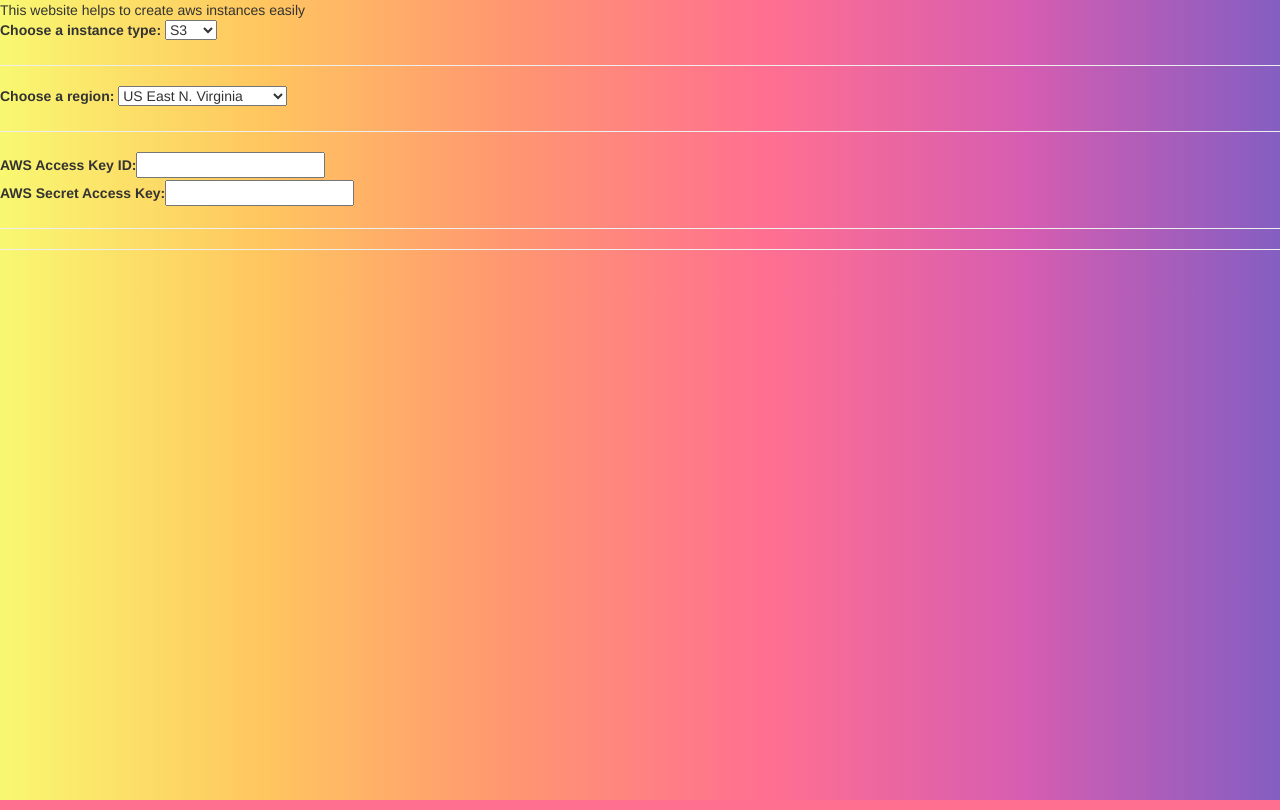
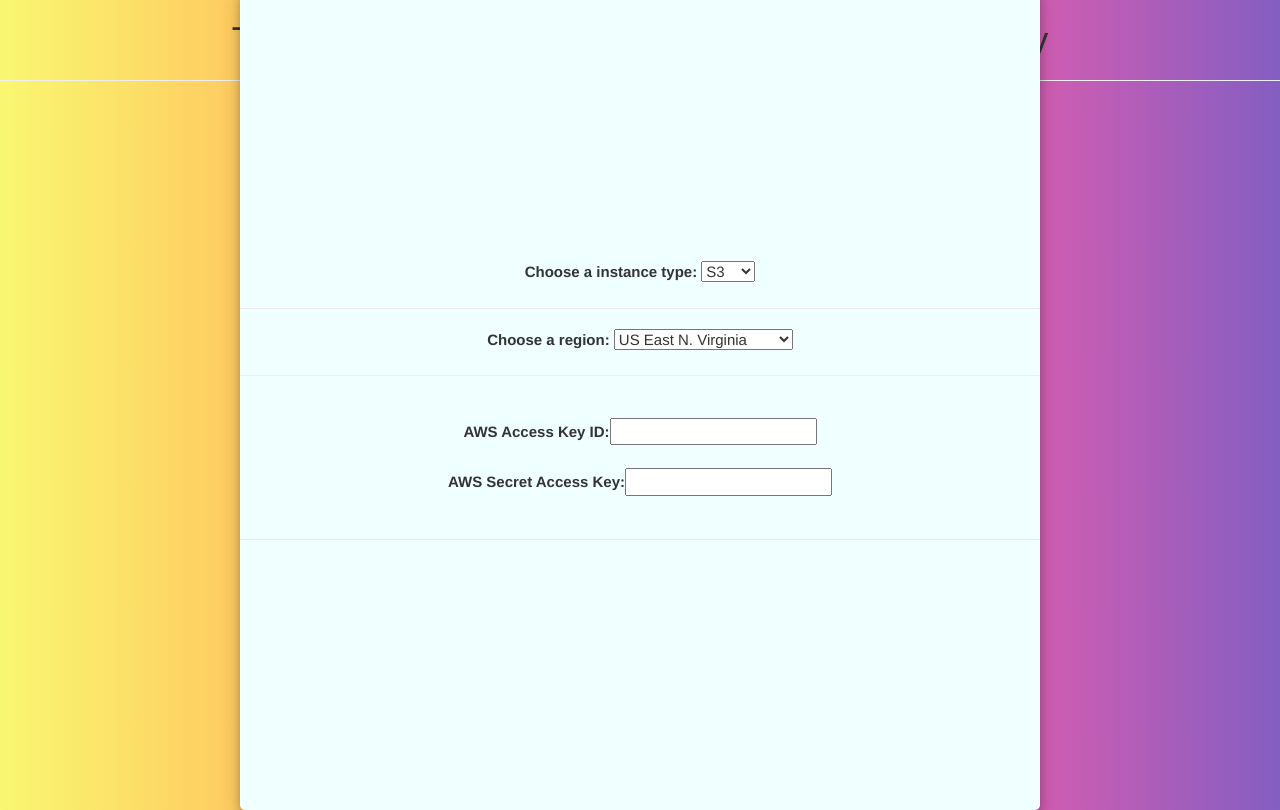
Before and after one commit to Aritra0124/aws_instance_generator, a Flask app: page / in a window 1280 px wide. Run offline with Flask 2, Linux system fonts and the light colour scheme; some libraries are stand-ins or nearby versions.

Commit message:
final code except css

```diff
--- a/app.py
+++ b/app.py
@@ -1,5 +1,5 @@
 from flask import Flask, request, render_template
-import  s3_test, rds_test, ec2_test
+import s3_test, rds_test, ec2_test
 import json
 
 app = Flask(__name__)
@@ -11,7 +11,7 @@ def create_ec2():
         data = json.loads(request.get_data(as_text=True))
         response = ec2_test.create_ec2(data)
 
-        return {"status": "working", "response":response}
+        return {"status": "working", "response": response}
 
 
 @app.route('/s3', methods=['POST'])
@@ -31,10 +31,11 @@ def create_rds():
 
         return {"status": "working", "response": response}
 
+
 @app.route('/')
 def hello_world():
     return render_template('index.html')
 
 
 if __name__ == '__main__':
-    app.run(threaded=True, port=5000)
+    app.run(host="0.0.0.0", threaded=True, port=8080)
--- /dev/null
+++ b/static/css/card_view.css
@@ -0,0 +1,18 @@
+.form-popup {
+    transition: 0.3s;
+    position: absolute;
+    margin: auto;
+    top: 0;
+    right: 0;
+    bottom: 0;
+    left: 0;
+    width: 800px;
+    height: 820px;
+    border-radius: 5px;
+    justify-content: center;
+    align-content: space-around;
+    align-items: center;
+    text-align: center;
+    box-shadow: 0 4px 8px 0 rgba(0, 0, 0, 0.2), 0 6px 20px 0 rgba(0, 0, 0, 0.19);
+    background: azure;
+}
--- a/static/css/style.css
+++ b/static/css/style.css
@@ -1,3 +1,4 @@
 body {
     background-image: linear-gradient(to left, #845ec2, #d65db1, #ff6f91, #ff9671, #ffc75f, #f9f871);
+    font-size: 15px;
 }
--- a/templates/index.html
+++ b/templates/index.html
@@ -6,6 +6,7 @@
     <script src="https://code.jquery.com/jquery-3.6.0.min.js" integrity="sha256-/xUj+3OJU5yExlq6GSYGSHk7tPXikynS7ogEvDej/m4=" crossorigin="anonymous"></script>
     <link rel="stylesheet" href="https://maxcdn.bootstrapcdn.com/bootstrap/3.4.1/css/bootstrap.min.css">
     <link rel="stylesheet" href="../static/css/style.css">
+    <link rel="stylesheet" href="../static/css/card_view.css">
     <script type="text/javascript" src="../static/js/activity-handler.js"></script>
     <script type="text/javascript" src="../static/js/data-handler.js"></script>
     <title>AWS Instance Generator</title>
@@ -22,9 +23,9 @@ function show_value() {
 
 </head>
 <body>
-This website helps to create aws instances easily
-<div>
-
+<h1 style="text-align: center">This website helps to create an aws instance easily</h1>
+<div class="form-popup">
+    <div></br>
          <label for="instances">Choose a instance type:</label>
             <select name="instance" id="inst">
               <option value="s3">S3</option>
@@ -35,7 +36,6 @@ This website helps to create aws instances easily
     </div>
     <hr>
     <div>
-
         <label for="regions">Choose a region:</label>
             <select name="region" id="regions">
               <option value="us-east-1">US East N. Virginia</option>
@@ -49,21 +49,23 @@ This website helps to create aws instances easily
             </select>
     </div>
     <hr>
+    <br>
     <div>
-    <label for="acki">AWS Access Key ID: </label><input type="text" id="acki" required></br>
-    <label for="asak">AWS Secret Access Key: </label><input type="text" id="asak" required></br>
+        <label for="acki">AWS Access Key ID: </label><input type="text" id="acki" required></br></br>
+        <label for="asak">AWS Secret Access Key: </label><input type="text" id="asak" required></br></br>
     </div>
+
 <hr>
 <div id="s3_section" hidden>
 <br>
-    <label for="s3_name">S3 Bucket Name: </label><input type="text" id="s3_name" placeholder="S3 Bucket Name"></br>
+    <label for="s3_name">S3 Bucket Name: </label><input type="text" id="s3_name" placeholder="S3 Bucket Name"></br></br>
     <label for="acl">Choose a ACL for S3 Bucket:</label>
         <select name="acl_policy" id="acl">
           <option value="private">Private</option>
           <option value="public-read">Public Read</option>
           <option value="public-read-write">Public Read Write</option>
           <option value="authenticated-read">Authenticated Read</option>
-        </select></br>
+        </select></br></br>
         <input type="button" value="Create" id="s3_create">
 
 </div>
@@ -75,7 +77,7 @@ This website helps to create aws instances easily
           <option value="ami-03d64741867e7bb94">Red Hat Enterprise Linux 8 (HVM)</option>
           <option value="ami-08962a4068733a2b6">Ubuntu Server 20.04 LTS (HVM)</option>
           <option value="ami-0db6a09e9ade44bb3">Microsoft Windows Server 2019 Base</option>
-        </select></br>
+        </select></br></br>
 
     <label for="instancetype">Choose Instance Type for EC2:</label>
         <select name="ec2_instance" id="instancetype">
@@ -87,21 +89,21 @@ This website helps to create aws instances easily
           <option value="t2.large">t2.large</option>
           <option value="t2.xlarge">t2.xlarge</option>
           <option value="t2.2xlarge">t2.2xlarge</option>
-         </select></br>
+         </select></br></br>
     <input type="button" value="Create" id="ec2_create">
 </div>
 
 <div id="rds_section" hidden>
     <label>Database Instance Identifier (Must small letter and no special character)</label>
-    <input type="text" id="db_instance_identifier"></br>
+    <input type="text" id="db_instance_identifier"></br></br>
 
         <label for="db_instance_class">Choose Storage Type for RDS:</label>
         <select name="rds_instance_class" id="db_instance_class">
           <option value="db.t2.micro">db.t2.micro</option>
-        </select></br>
+        </select></br></br>
 
     <label>Database Name:</label>
-    <input type="text" id="db_name"></br>
+    <input type="text" id="db_name"></br></br>
 
 <label for="engine_name">Choose Engine Type for RDS:</label>
         <select name="rds_engine" id="engine_name">
@@ -110,24 +112,24 @@ This website helps to create aws instances easily
           <option value="postgres">Postgres</option>
           <option value="aurora">Aurora</option>
           <option value="oracle-se">oracle-se</option>
-        </select></br>
+        </select></br></br>
 
     <label>master username</label>
-    <input type="text" id="master_username"></br>
+    <input type="text" id="master_username"></br></br>
     <label>master password (min 8 charecter)</label>
     <input type="password" id="master_password">
-    <input type="checkbox" onclick="show_value()">Show Password</br>
+    <input type="checkbox" onclick="show_value()">Show Password</br></br>
 
         <label for="storagetype">Choose Storage Type for RDS:</label>
         <select name="rds_storage" id="storagetype">
           <option value="standard">standard</option>
           <option value="gp2">gp2</option>
-        </select></br>
+        </select></br></br>
 
         <label for="allocated_storage">Allocated Storage:</label>
-    <input type="number" id="allocated_storage" name="storage" min="20" max="16384"></br>
+    <input type="number" id="allocated_storage" name="storage" min="20" max="16384"></br></br>
     <input type="button" value="Create" id="rds_create">
-
+</div>
 </div>
 <hr>
 <div id = "table-responsive">
```
Lines whose indentation alone changed are shown as unchanged.
